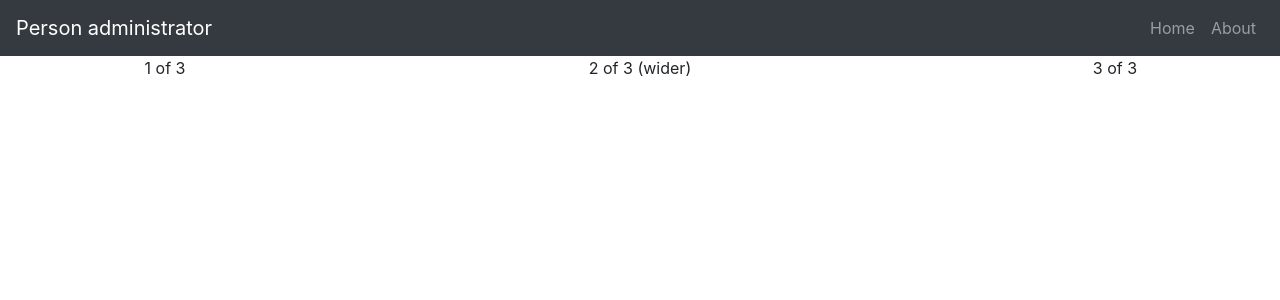
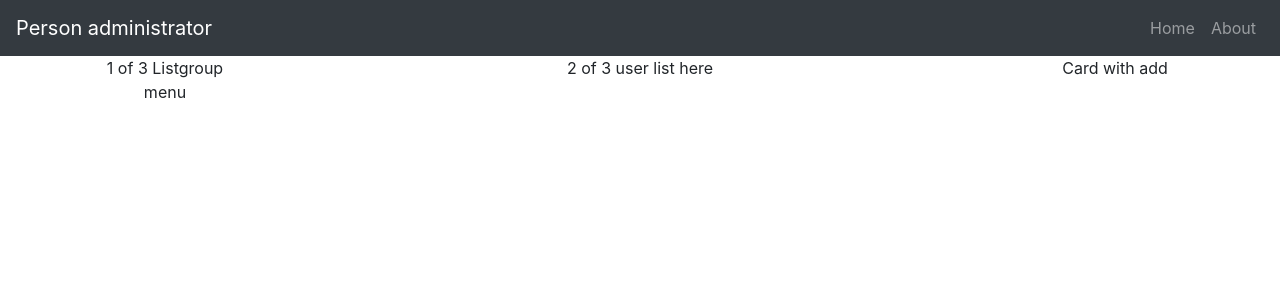
Before and after one commit to kenkris/personAdministrator, a Vue app: page / in a window 1280 px wide. Shown: the top 300 px of the page. Built offline with nearby package versions, Linux system fonts and the light colour scheme.

Commit message:
Add todos

```diff
--- a/src/views/Home.vue
+++ b/src/views/Home.vue
@@ -1,9 +1,9 @@
 <template>
     <b-container>
         <b-row class="text-center">
-            <b-col>1 of 3</b-col>
-            <b-col cols="8">2 of 3 (wider)</b-col>
-            <b-col>3 of 3</b-col>
+            <b-col>1 of 3 Listgroup menu</b-col>
+            <b-col cols="8">2 of 3 user list here</b-col>
+            <b-col>Card with add </b-col>
         </b-row>
     </b-container>
 </template>
```
